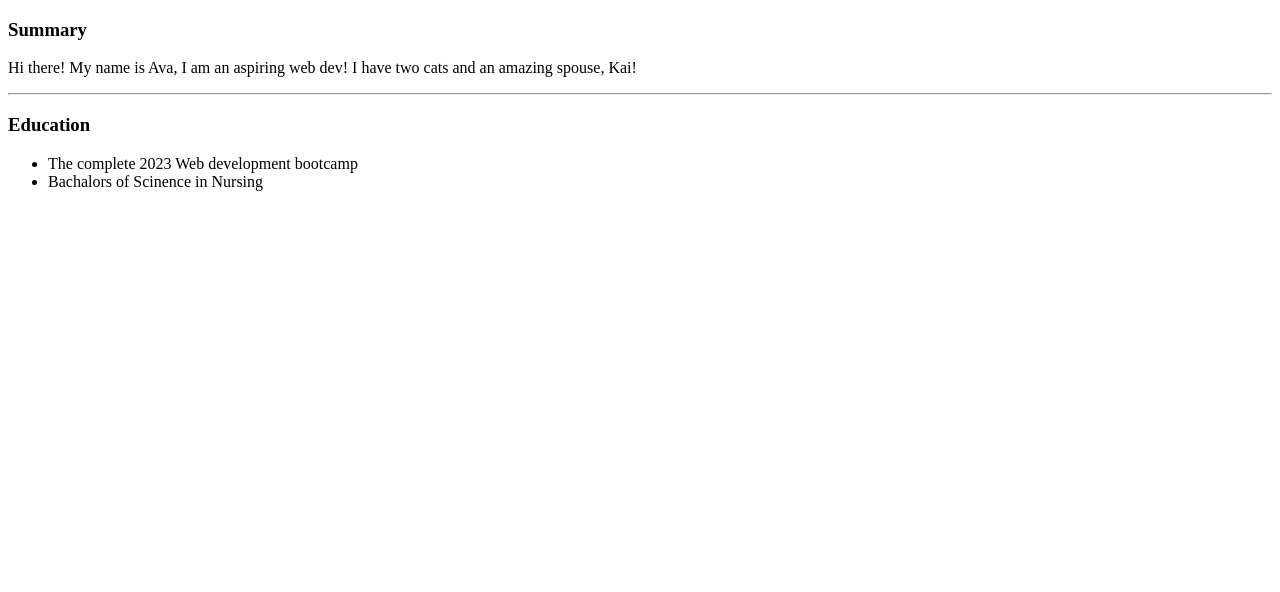
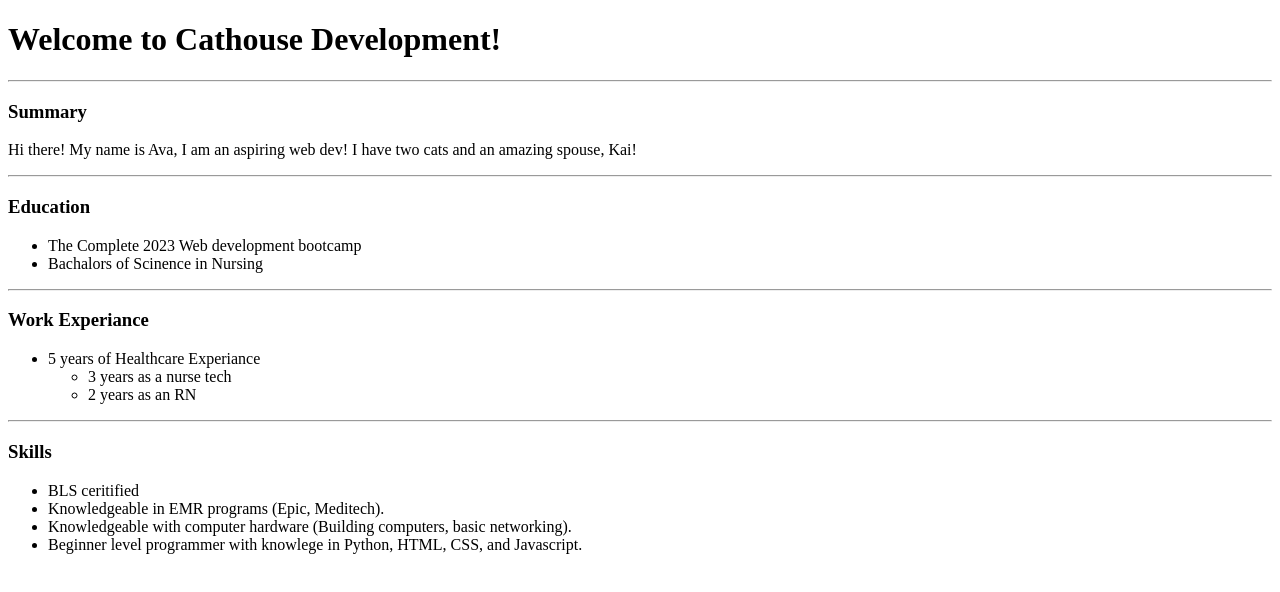
Before and after one commit to AvaWray/Portfolio_website, a plain HTML site: page Index.html in a window 1280 px wide. Drawn offline with Linux system fonts and the light colour scheme.

Commit message:
added skills and work experiance

```diff
--- a/Index.html
+++ b/Index.html
@@ -7,6 +7,8 @@
     <title>Cathouse Development</title>
 </head>
 <body>
+    <h1>Welcome to Cathouse Development!</h1>
+        <hr>
     <h3>Summary</h3>
         <p>Hi there! My name is Ava, I am an aspiring web dev!
             I have two cats and an amazing spouse, Kai!
@@ -14,9 +16,26 @@
     <hr>
     <h3>Education</h3>
         <ul>
-            <li>The complete 2023 Web development bootcamp</li>
+            <li>The Complete 2023 Web development bootcamp</li>
             <li>Bachalors of Scinence in Nursing</li>
         </ul>
+    <hr>
+    <h3>Work Experiance</h3>
+        <Ul>
+            <li>5 years of Healthcare Experiance</li>
+            <ul>
+                <li>3 years as a nurse tech</li>
+                <li>2 years as an RN</li>
+            </ul>
+        </ul>
+    <hr>
+    <H3>Skills</H3>
+    <ul>
+        <li>BLS ceritified</li>
+        <li>Knowledgeable in EMR programs (Epic, Meditech).</li>
+        <li>Knowledgeable with computer hardware (Building computers, basic networking).</li>
+        <li>Beginner level programmer with knowlege in Python, HTML, CSS, and Javascript.</li>
+    </ul>
 
 </body>
 </html>
```
